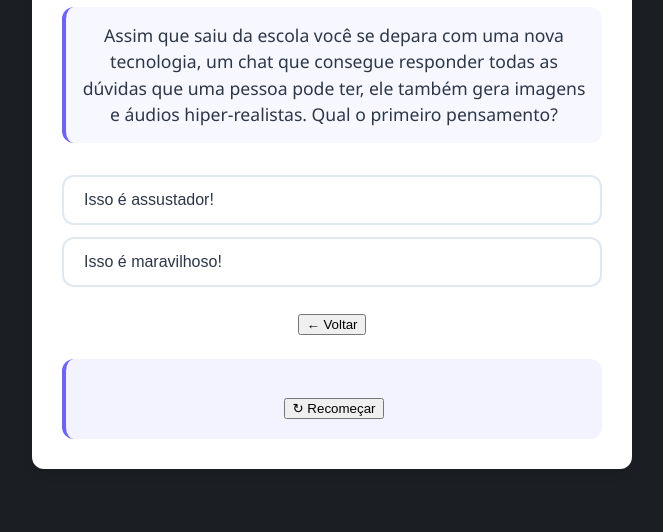
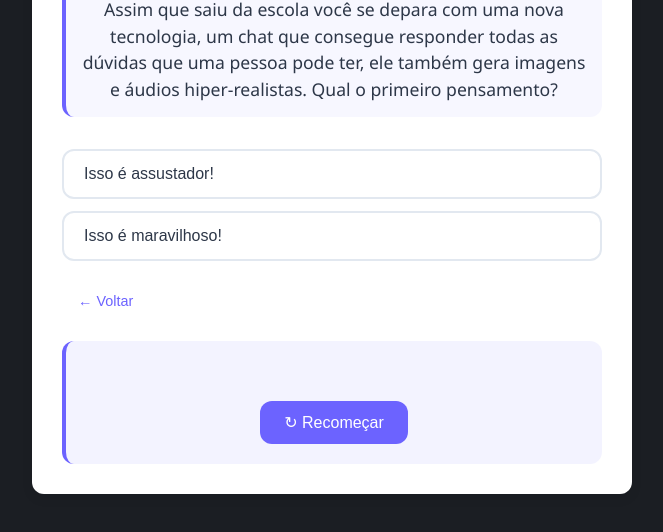
Before and after one commit to welintonzz/ai2trimestre, a plain HTML site: page index.html in a window 1280 px wide. Shown: the part 244-776 px from the top of the page, without its empty margins (308-971 px from the left). Drawn offline with Linux system fonts and the light colour scheme.

Commit message:
Update style.css

```diff
--- a/style.css
+++ b/style.css
@@ -78,6 +78,29 @@ body {
     transform: translateY(-2px);
 }
 
+.caixa-navegacao {
+    margin-bottom: 1rem;
+    text-align: left;
+}
+
+.btn-voltar {
+    background-color: transparent;
+    color: var(--cor-destaque);
+    border: none;
+    padding: 8px 16px;
+    font-size: 0.9rem;
+    cursor: pointer;
+    transition: var(--transicao);
+    display: inline-flex;
+    align-items: center;
+    gap: 5px;
+}
+
+.btn-voltar:hover {
+    color: #524bc7;
+    background-color: rgba(108, 99, 255, 0.05);
+}
+
 .caixa-resultado {
     background-color: rgba(108, 99, 255, 0.08);
     border-radius: var(--borda-arredondada);
@@ -90,6 +113,24 @@ body {
 .texto-resultado {
     color: var(--cor-texto-claro);
     font-size: 1rem;
+    margin-bottom: 1.5rem;
+}
+
+.btn-recomecar {
+    background-color: var(--cor-destaque);
+    color: white;
+    border: none;
+    border-radius: var(--borda-arredondada);
+    padding: 12px 24px;
+    font-size: 1rem;
+    cursor: pointer;
+    transition: var(--transicao);
+    margin-top: 1rem;
+}
+
+.btn-recomecar:hover {
+    background-color: #524bc7;
+    transform: translateY(-2px);
 }
 
 @keyframes fadeIn {
```
